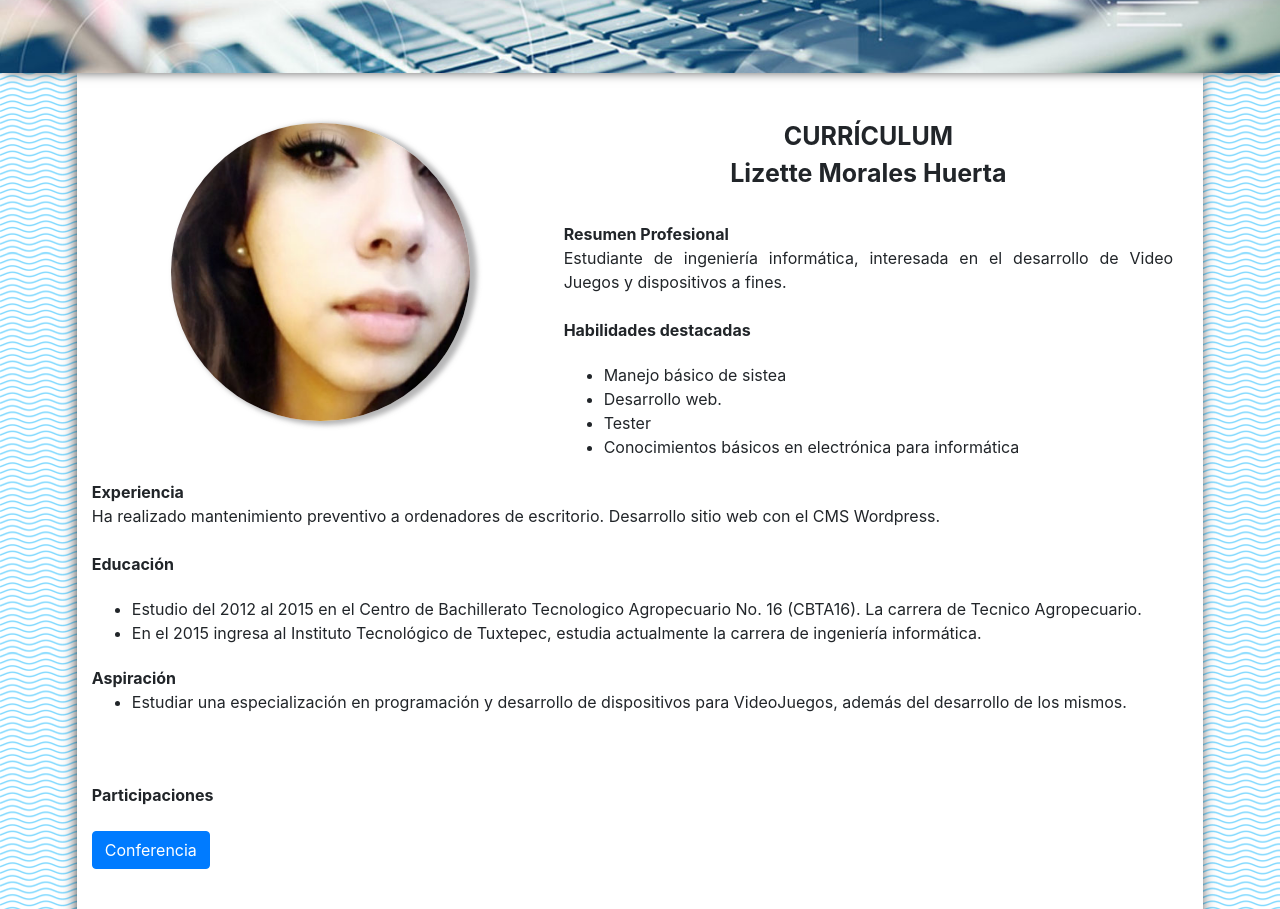
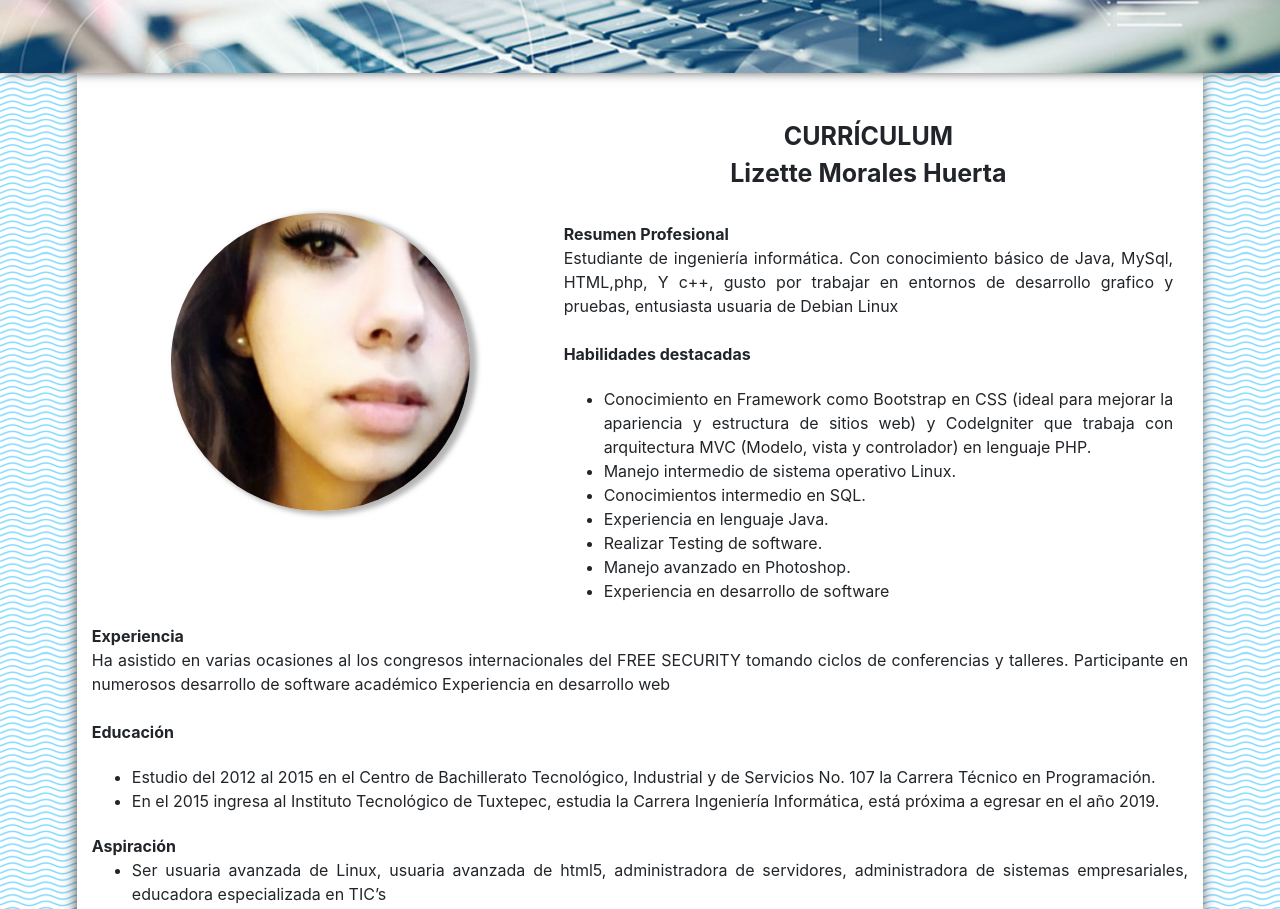
Before and after one commit to anaruth1997/portafolio_est_ti, a plain HTML site: page lizette.html in a window 1280 px wide. Shown: the part 414-1323 px from the top of the page. Drawn offline with nearby package versions, Linux system fonts and the light colour scheme.

Commit message:
Modificar margin top de foto de curriculum y curriculum de Liz

```diff
--- a/css/estilo.css
+++ b/css/estilo.css
@@ -254,6 +254,10 @@ font-weight: bold;
 	font-size: 35px;
 }
 
+.img-cur{
+	margin-top: 100px;
+}
+
 
 }
 
--- a/lizette.html
+++ b/lizette.html
@@ -71,7 +71,7 @@
   <div class="container espacio-bloques">
     <div class="row"> <!-- aqui inicio el espacio de bloque de la unidad 1, falta unidad 2 y 3-->
       <div class="col-12 col-sm-12 col-md-5 col-lg-5 col-xl-5"><center>
-      <img class="img-cur" src="imagenes/3-lizette.jpg" alt="Blanca"></center>
+      <img class="img-cur" src="imagenes/3-lizette.jpg" alt="Lizette"></center>
       </div>
 
 <div class="col-12 col-sm-12 col-md-7 col-lg-7 col-xl-7">
@@ -79,15 +79,17 @@
   <br>
   <p class="texto-unidad texto-justificado">
   <b>Resumen Profesional</b><br>
- Estudiante de ingeniería informática, interesada en el desarrollo de Video Juegos y dispositivos a fines.
+ Estudiante de ingeniería informática. Con conocimiento básico de Java, MySql, HTML,php, Y c++, gusto por trabajar en entornos de desarrollo grafico y pruebas, entusiasta usuaria de Debian Linux
 <br><br>
 <b>Habilidades destacadas</b>
 <ul class="texto-unidad texto-justificado">
-  <li>Manejo básico de sistea</li>
-  <li>Desarrollo web.</li>
-  <li>Tester</li>
-  <li>Conocimientos básicos en electrónica para informática</li>
-
+  <li>Conocimiento en Framework como Bootstrap en CSS (ideal para mejorar la apariencia y estructura de sitios web) y Codelgniter que trabaja con arquitectura MVC (Modelo, vista y controlador) en lenguaje PHP.</li>
+  <li>Manejo intermedio de sistema operativo Linux.</li>
+  <li>Conocimientos intermedio en SQL.</li>
+  <li>Experiencia en lenguaje Java.</li>
+  <li>Realizar Testing de software.</li>
+  <li>Manejo avanzado en Photoshop.</li>
+  <li>Experiencia en desarrollo de software</li>
 </ul>
 
    </p>
@@ -98,18 +100,23 @@
 <p class="texto-unidad texto-justificado">
   <b>Experiencia</b>
 <br>
-Ha realizado mantenimiento preventivo a ordenadores de escritorio. Desarrollo sitio web con el CMS Wordpress.
+Ha asistido en varias ocasiones al los congresos internacionales del FREE SECURITY tomando ciclos de conferencias y talleres.
+Participante en numerosos desarrollo de software académico
+Experiencia en desarrollo web
 <br></br>
 
 <b>Educación</b>
 <ul class="texto-unidad texto-justificado">
-<li>Estudio del 2012 al 2015 en el Centro de Bachillerato Tecnologico Agropecuario No. 16 (CBTA16). La carrera de Tecnico Agropecuario. </li>
-<li>En el 2015 ingresa al Instituto Tecnológico de Tuxtepec, estudia actualmente la carrera de ingeniería informática.  </li>
+<li>Estudio del 2012 al 2015 en el Centro de Bachillerato Tecnológico, Industrial y de Servicios No. 107 la Carrera Técnico en Programación.  </li>
+<li>En el 2015 ingresa al Instituto Tecnológico de Tuxtepec, estudia la Carrera Ingeniería Informática, está próxima a egresar en el año 2019. </li>
 </ul>
 
 <b class="texto-unidad texto-justificado">Aspiración</b>
 <ul class="texto-unidad texto-justificado">
-<li>Estudiar una especialización en programación y desarrollo de dispositivos para VideoJuegos, además del desarrollo de los mismos.  </li>
+<li>
+   Ser usuaria avanzada de Linux, usuaria avanzada de html5, administradora de servidores, administradora de sistemas empresariales, educadora especializada en TIC’s
+
+</li>
 </ul>
 </p>
       <br><br>
```
